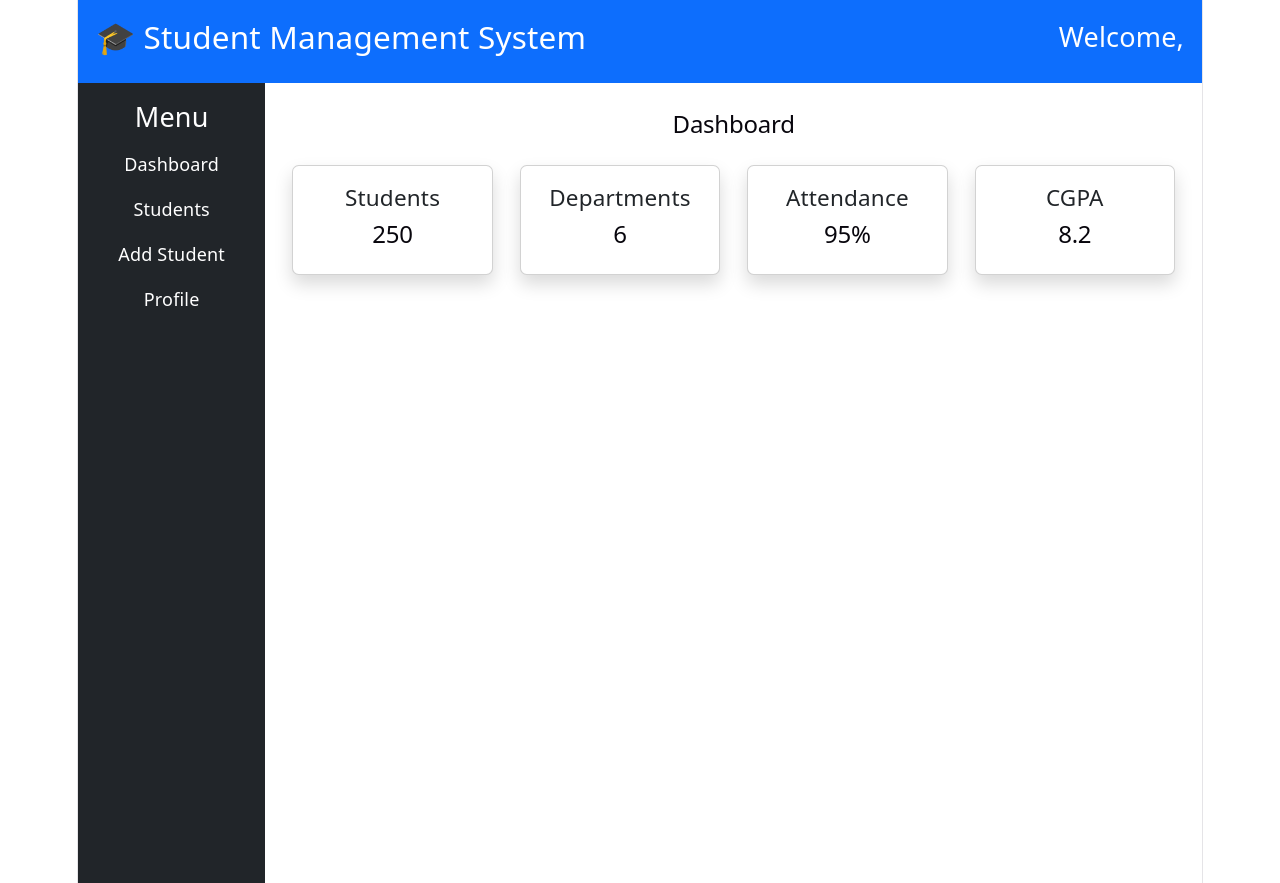
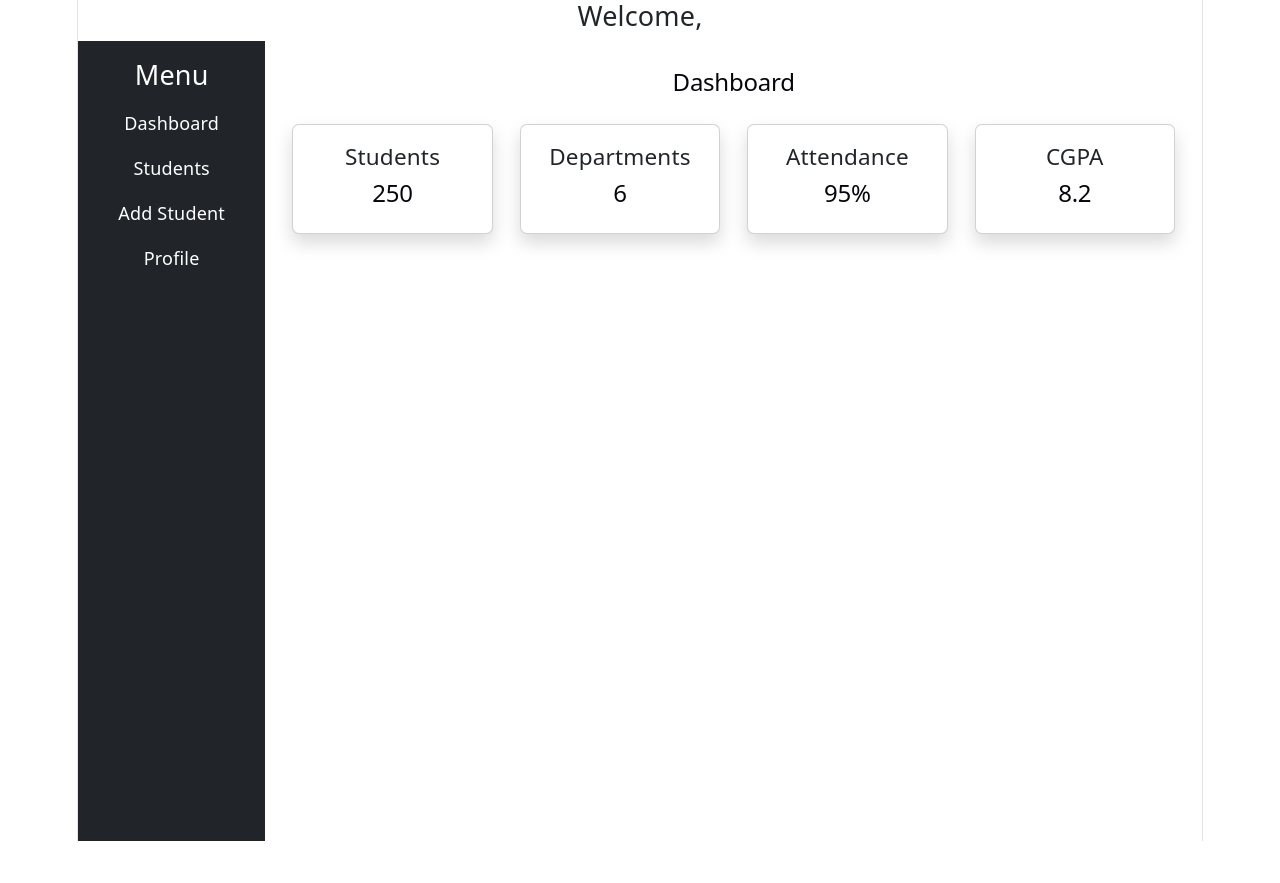
Before and after one commit to pravallika1120/student-management-system, a React app in the folder frontend/: page /dashboard in a window 1280 px wide. After the commit the page ends 841 px from the top, so only its background shows below. Built offline with nearby package versions, Linux system fonts and the light colour scheme; the HTML template or start-up script is replaced by a standard one.

Commit message:
Update Navbar to manage username with state
Refactor Navbar component to use state for name and remove role usage.

```diff
--- a/frontend/src/components/Navbar.jsx
+++ b/frontend/src/components/Navbar.jsx
@@ -1,24 +1,27 @@
+import {useEffect,useState} from "react";
+
+
 function Navbar(){
 
-const name = localStorage.getItem("name");
-const role = localStorage.getItem("role");
+const [name,setName]=useState("");
+
+
+useEffect(()=>{
+
+const username =
+localStorage.getItem("name");
+
+setName(username);
+
+},[]);
+
 
 
 return(
 
-<nav className="navbar navbar-primary bg-primary text-white p-3">
-
-<h3>
-🎓 Student Management System
-</h3>
-
-
 <h4>
-Welcome, {role === "admin" ? "Admin" : name}
+Welcome, {name}
 </h4>
-
-
-</nav>
 
 );
 
```
